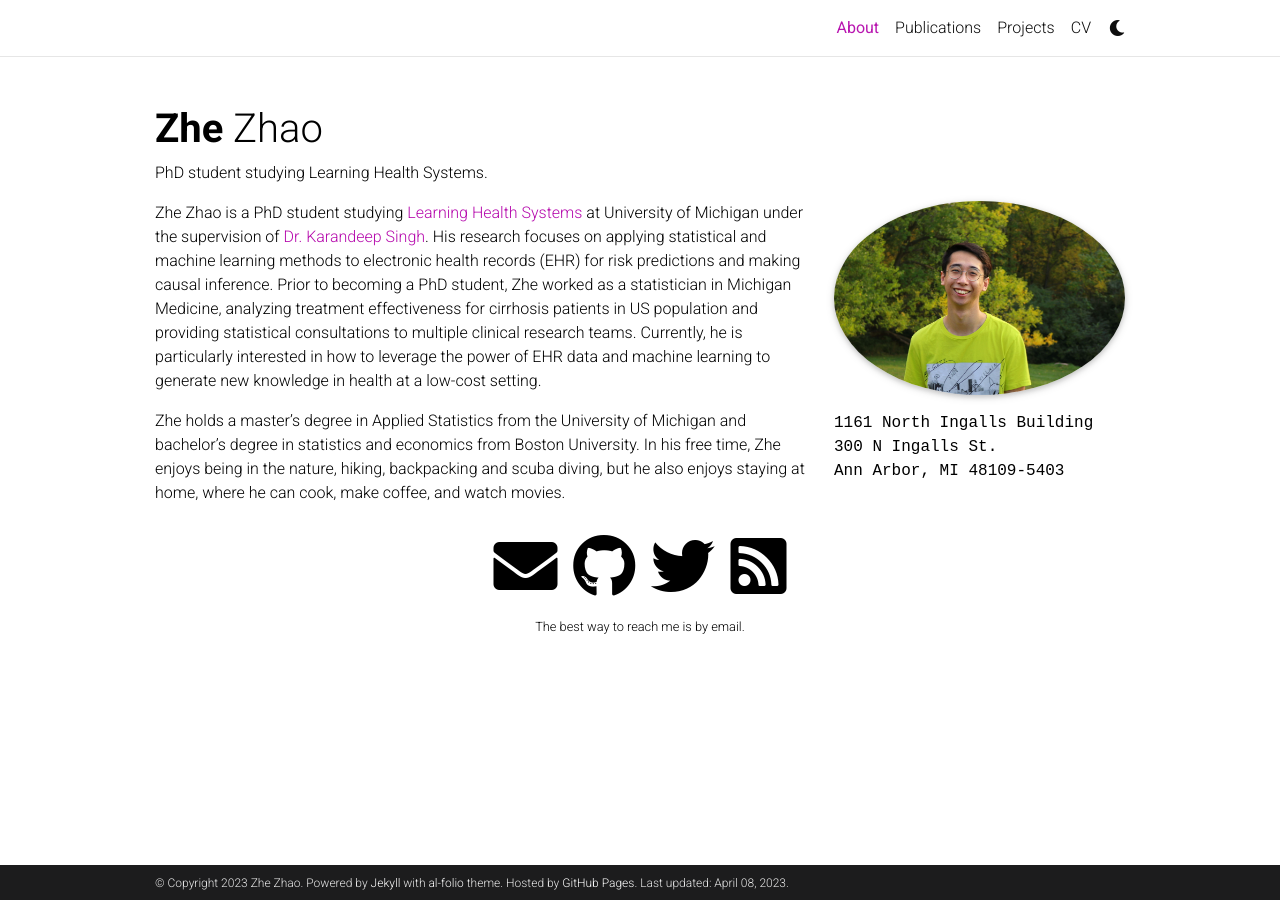
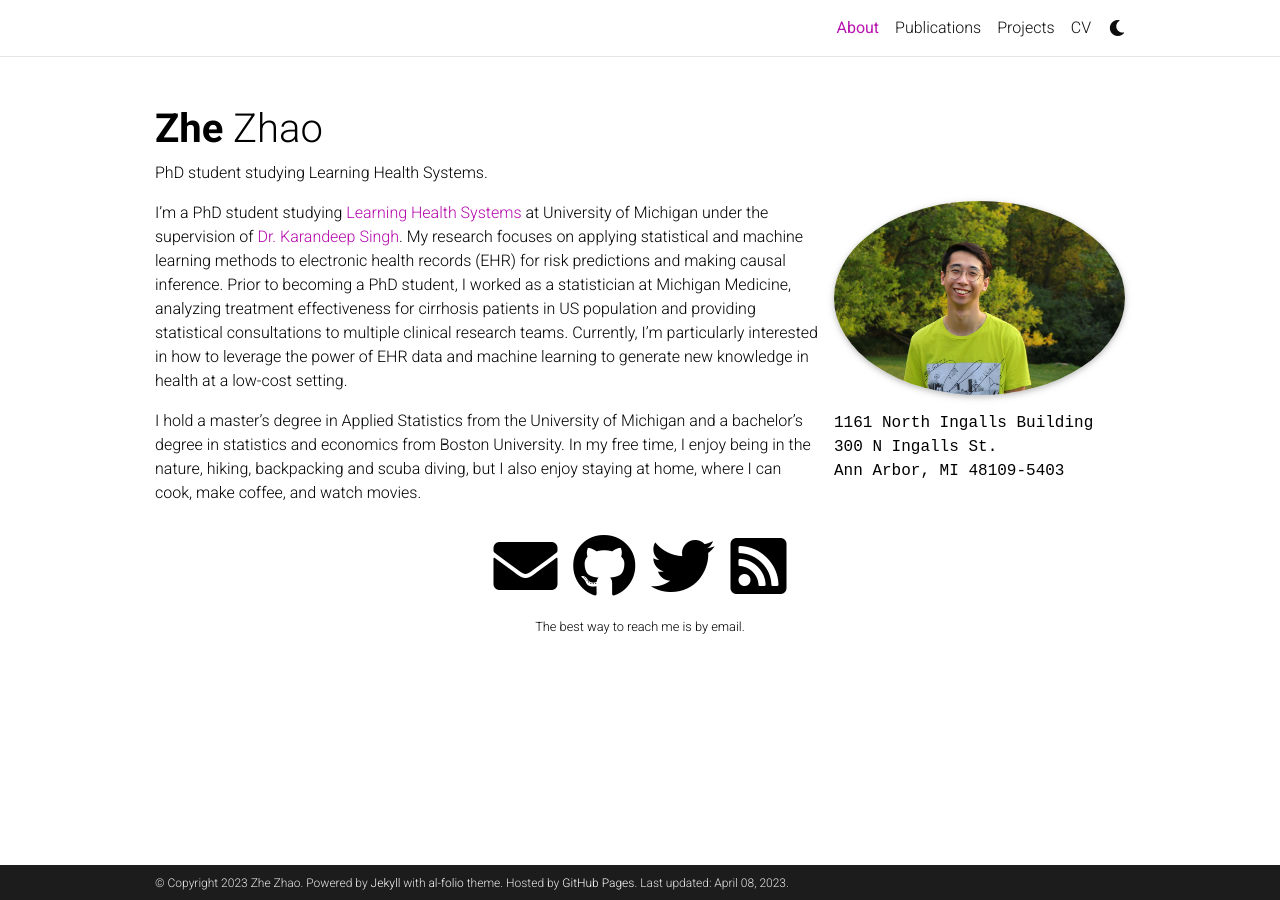
Before and after one commit to zhezhaozz/zhezhaozz.github.io, a Jekyll site: the page built from _pages/about.md, in a window 1280 px wide. Built offline with Jekyll 4.4.1, drawn with Linux system fonts in a browser that asks for light colours; full-size pictures stand in for the smaller copies a plugin makes; comment, search, counter and statistics services are not loaded; a style sheet for code colours, icons or effects is not loaded.

Commit message:
change the narrative

```diff
--- a/_pages/about.md
+++ b/_pages/about.md
@@ -18,6 +18,6 @@ selected_papers: false # includes a list of papers marked as "selected={true}"
 social: true  # includes social icons at the bottom of the page
 ---
 
-Zhe Zhao is a PhD student studying [Learning Health Systems](https://medicine.umich.edu/dept/learning-health-sciences) at University of Michigan under the supervision of [Dr. Karandeep Singh](https://kdpsingh.lab.medicine.umich.edu/). His research focuses on applying statistical and machine learning methods to electronic health records (EHR) for risk predictions and making causal inference. Prior to becoming a PhD student, Zhe worked as a statistician in Michigan Medicine, analyzing treatment effectiveness for cirrhosis patients in US population and providing statistical consultations to multiple clinical research teams. Currently, he is particularly interested in how to leverage the power of EHR data and machine learning to generate new knowledge in health at a low-cost setting.
+I'm a PhD student studying [Learning Health Systems](https://medicine.umich.edu/dept/learning-health-sciences) at University of Michigan under the supervision of [Dr. Karandeep Singh](https://kdpsingh.lab.medicine.umich.edu/). My research focuses on applying statistical and machine learning methods to electronic health records (EHR) for risk predictions and making causal inference. Prior to becoming a PhD student, I worked as a statistician at Michigan Medicine, analyzing treatment effectiveness for cirrhosis patients in US population and providing statistical consultations to multiple clinical research teams. Currently, I'm particularly interested in how to leverage the power of EHR data and machine learning to generate new knowledge in health at a low-cost setting.
 
-Zhe holds a master’s degree in Applied Statistics from the University of Michigan and bachelor’s degree in statistics and economics from Boston University. In his free time, Zhe enjoys being in the nature, hiking, backpacking and scuba diving, but he also enjoys staying at home, where he can cook, make coffee, and watch movies.
+I hold a master’s degree in Applied Statistics from the University of Michigan and a bachelor’s degree in statistics and economics from Boston University. In my free time, I enjoy being in the nature, hiking, backpacking and scuba diving, but I also enjoy staying at home, where I can cook, make coffee, and watch movies.
```
